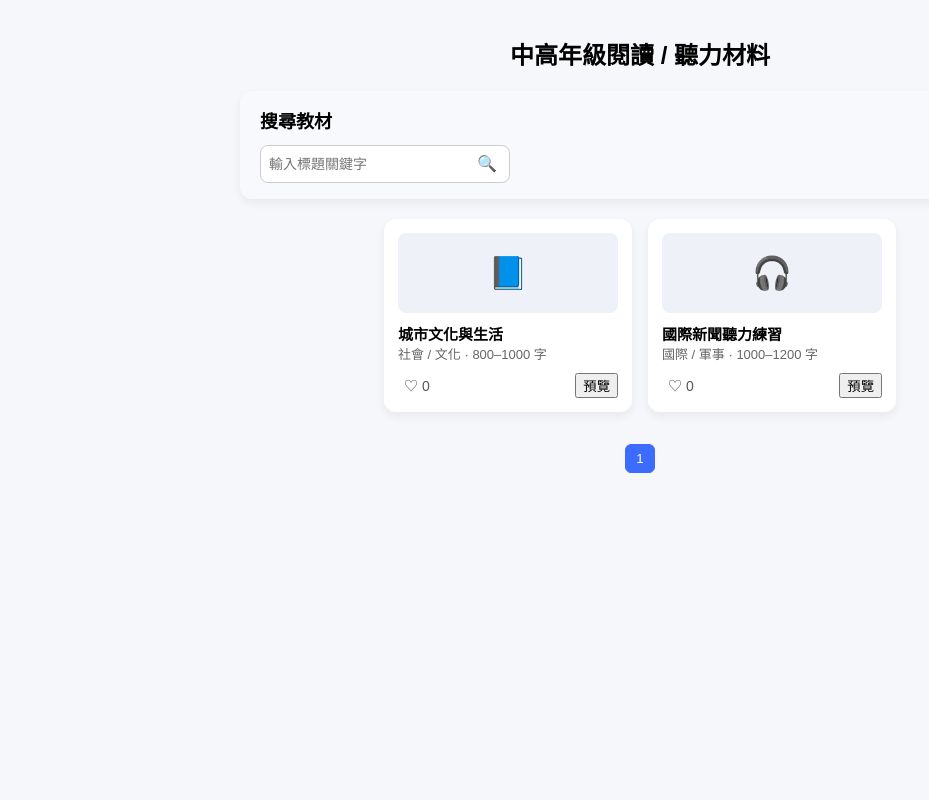
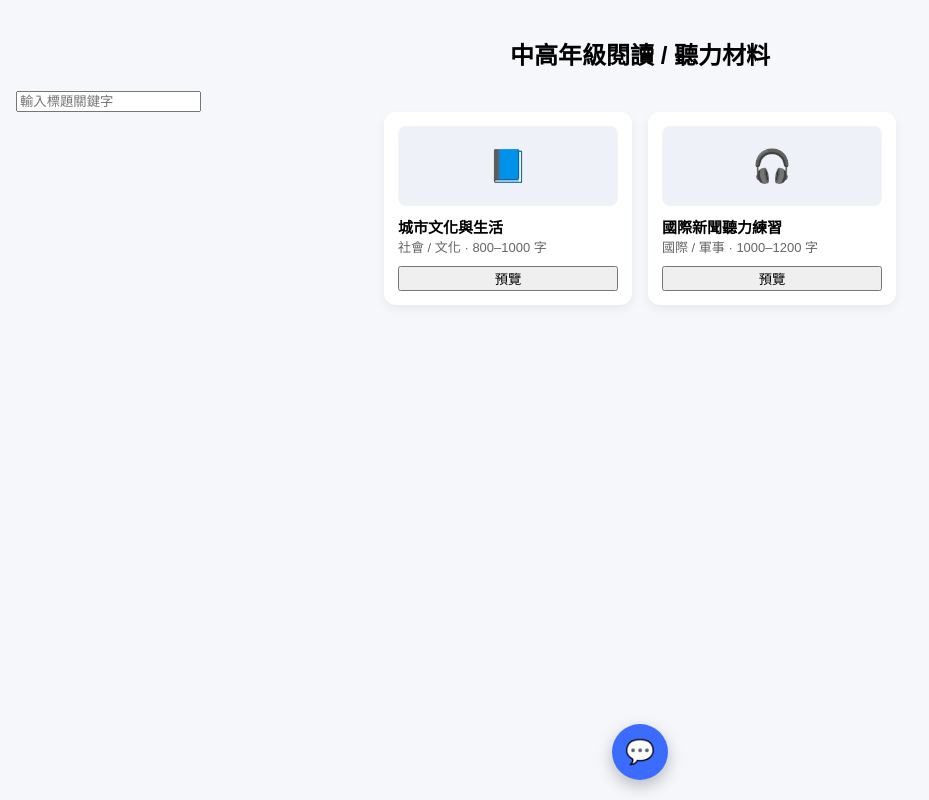
Before and after one commit to syx215759-web/-, a plain HTML site: page index.html in a window 1280 px wide. Shown: the whole page, without its empty margins (0-929 px from the left). Drawn offline with Linux system fonts and the light colour scheme.

Commit message:
Add files via upload

```diff
--- a/index.html
+++ b/index.html
@@ -10,59 +10,6 @@ body {
   margin: 0;
   padding: 16px;
   background: #f5f7fb;
-}
-
-/* ================= 搜尋區 ================= */
-
-.search-wrapper {
-  display: flex;
-  justify-content: center;
-  margin-bottom: 20px;
-}
-
-.search-container {
-  background: #f7f9fc;
-  padding: 16px 20px;
-  border-radius: 12px;
-  box-shadow: 0 4px 10px rgba(0,0,0,0.06);
-  max-width: 760px;
-  width: 100%;
-}
-
-.search-title {
-  font-size: 18px;
-  font-weight: 700;
-  margin-bottom: 12px;
-}
-
-.search-bar {
-  display: flex;
-  gap: 10px;
-  flex-wrap: wrap;
-}
-
-.search-input-wrapper {
-  display: flex;
-  align-items: center;
-  border: 1px solid #ccc;
-  border-radius: 8px;
-  padding: 0 6px;
-  background: #fff;
-  height: 36px;
-}
-
-.search-input-wrapper input {
-  border: none;
-  outline: none;
-  font-size: 14px;
-  width: 200px;
-}
-
-.search-icon-btn {
-  border: none;
-  background: none;
-  cursor: pointer;
-  font-size: 16px;
 }
 
 /* ================= 卡片 ================= */
@@ -215,6 +162,25 @@ body {
   border-radius: 8px;
   cursor: pointer;
 }
+
+/* ================= 留言浮動按鈕 ================= */
+
+#commentFab {
+  position: fixed;
+  bottom: 20px;
+  left: 50%;
+  transform: translateX(-50%);
+  background: #3b6cff;
+  color: #fff;
+  border: none;
+  border-radius: 50%;
+  width: 56px;
+  height: 56px;
+  font-size: 24px;
+  cursor: pointer;
+  box-shadow: 0 6px 16px rgba(0,0,0,0.25);
+  z-index: 1000;
+}
 </style>
 </head>
 
@@ -222,21 +188,11 @@ body {
 
 <h2 style="text-align:center;">中高年級閱讀 / 聽力材料</h2>
 
-<!-- 搜尋區 -->
-<div class="search-wrapper">
-  <div class="search-container">
-    <div class="search-title">搜尋教材</div>
-    <div class="search-bar">
-      <div class="search-input-wrapper">
-        <input id="keyword" placeholder="輸入標題關鍵字"
-          onkeydown="if(event.key==='Enter') handleSearch()" />
-        <button class="search-icon-btn" onclick="handleSearch()">🔍</button>
-      </div>
-    </div>
-  </div>
-</div>
+<!-- 搜尋 -->
+<input id="keyword" placeholder="輸入標題關鍵字"
+  onkeydown="if(event.key==='Enter') handleSearch()" />
 
-<!-- 卡片列表 -->
+<!-- 卡片 -->
 <div id="lesson-list"></div>
 <div id="pagination" class="pagination"></div>
 
@@ -251,25 +207,40 @@ body {
       <h4>暖身問題</h4>
       <ul id="modalWarmup"></ul>
     </div>
+
     <div class="modal-section">
       <h4>閱讀理解</h4>
       <ul id="modalReading"></ul>
     </div>
+
     <div class="modal-section">
       <h4>討論問題</h4>
       <ul id="modalDiscussion"></ul>
     </div>
+
     <div class="modal-section">
       <h4>生詞（前 10）</h4>
       <ul id="modalVocab"></ul>
     </div>
 
     <button class="read-btn" id="readFullBtn">閱讀全文</button>
+
+    <!-- 留言區 -->
+    <div class="modal-section" id="commentSection">
+      <h4>留言</h4>
+      <ul id="commentList"></ul>
+      <textarea id="commentInput"
+        placeholder="留下你的想法…"
+        style="width:100%;box-sizing:border-box;padding:8px;"></textarea>
+      <button class="read-btn" onclick="addComment()">送出留言</button>
+    </div>
   </div>
 </div>
 
+<!-- 留言浮動按鈕 -->
+<button id="commentFab" onclick="scrollToComments()">💬</button>
+
 <script>
-/* ===== 資料 ===== */
 const lessons = [
   {
     title: "城市文化與生活",
@@ -294,24 +265,7 @@ const lessons = [
 ];
 
 let filteredLessons = lessons;
-const pageSize = 12;
-let currentPage = 1;
-
-/* ===== 愛心（累積） ===== */
-function getLikeCount(id) {
-  return Number(localStorage.getItem("like-count-" + id)) || 0;
-}
-function hasLiked(id) {
-  return localStorage.getItem("liked-" + id) === "1";
-}
-function toggleLike(id, btn) {
-  if (hasLiked(id)) return;
-  const count = getLikeCount(id) + 1;
-  localStorage.setItem("like-count-" + id, count);
-  localStorage.setItem("liked-" + id, "1");
-  btn.classList.add("liked");
-  btn.innerHTML = `♥ <span>${count}</span>`;
-}
+let currentLessonId = null;
 
 /* ===== 搜尋 ===== */
 function handleSearch() {
@@ -319,69 +273,42 @@ function handleSearch() {
   filteredLessons = lessons.filter(l =>
     keyword === "" || l.title.includes(keyword)
   );
-  currentPage = 1;
   render();
 }
 
-/* ===== 主流程 ===== */
+/* ===== 主畫面 ===== */
 function render() {
-  const start = (currentPage - 1) * pageSize;
-  const data = filteredLessons.slice(start, start + pageSize);
   const list = document.getElementById("lesson-list");
   list.innerHTML = "";
-
-  data.forEach((l, i) => {
-    const id = lessons.indexOf(l);
-    const count = getLikeCount(id);
-    const liked = hasLiked(id);
-
+  filteredLessons.forEach((l, id) => {
     list.innerHTML += `
       <div class="lesson-card">
         <div class="lesson-icon">${l.icon}</div>
         <div class="lesson-title">${l.title}</div>
         <div class="lesson-meta">${l.meta}</div>
-        <div class="lesson-actions">
-          <button class="like-btn ${liked ? "liked" : ""}"
-            onclick="toggleLike(${id}, this)">
-            ${liked ? "♥" : "♡"} <span>${count}</span>
-          </button>
-          <button onclick="openPreview(${id})">預覽</button>
-        </div>
+        <button onclick="openPreview(${id})">預覽</button>
       </div>
     `;
   });
-
-  renderPagination();
-}
-
-function renderPagination() {
-  const pages = Math.ceil(filteredLessons.length / pageSize);
-  const p = document.getElementById("pagination");
-  p.innerHTML = "";
-  for (let i = 1; i <= pages; i++) {
-    p.innerHTML += `
-      <button class="page-btn ${i === currentPage ? "active" : ""}"
-        onclick="goPage(${i})">${i}</button>`;
-  }
-}
-
-function goPage(p) {
-  currentPage = p;
-  render();
 }
 
 /* ===== 預覽 ===== */
 function openPreview(id) {
   const l = lessons[id];
-  document.getElementById("modalTitle").innerText = l.title;
-  document.getElementById("modalMeta").innerText = l.meta;
+  currentLessonId = id;
+  modalTitle.innerText = l.title;
+  modalMeta.innerText = l.meta;
   fill("modalWarmup", l.warmup);
   fill("modalReading", l.reading);
   fill("modalDiscussion", l.discussion);
-  fill("modalVocab", l.vocab.slice(0,10));
-  document.getElementById("readFullBtn").onclick = () =>
-    window.open(l.fullUrl, "_blank");
-  document.getElementById("previewModal").style.display = "flex";
+  fill("modalVocab", l.vocab);
+  readFullBtn.onclick = () => window.open(l.fullUrl);
+  renderComments(id);
+  previewModal.style.display = "flex";
+}
+
+function closePreview() {
+  previewModal.style.display = "none";
 }
 
 function fill(id, arr) {
@@ -390,11 +317,37 @@ function fill(id, arr) {
   arr.forEach(i => ul.innerHTML += `<li>${i}</li>`);
 }
 
-function closePreview() {
-  document.getElementById("previewModal").style.display = "none";
+/* ===== 留言 ===== */
+function getComments(id) {
+  return JSON.parse(localStorage.getItem("comments-" + id)) || [];
 }
 
-/* 初始化 */
+function saveComments(id, data) {
+  localStorage.setItem("comments-" + id, JSON.stringify(data));
+}
+
+function renderComments(id) {
+  const list = document.getElementById("commentList");
+  list.innerHTML = "";
+  getComments(id).forEach(c => {
+    list.innerHTML += `<li>${c.text}<div style="font-size:11px;color:#888;">${c.time}</div></li>`;
+  });
+}
+
+function addComment() {
+  const input = commentInput.value.trim();
+  if (!input) return;
+  const data = getComments(currentLessonId);
+  data.push({ text: input, time: new Date().toLocaleString() });
+  saveComments(currentLessonId, data);
+  commentInput.value = "";
+  renderComments(currentLessonId);
+}
+
+function scrollToComments() {
+  commentSection.scrollIntoView({ behavior: "smooth" });
+}
+
 render();
 </script>
 
```
